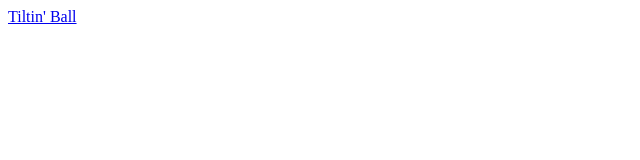
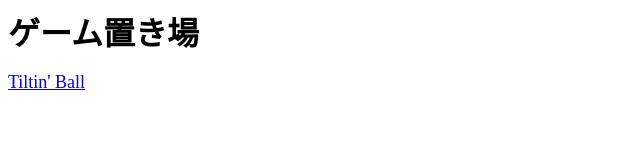
Before and after one commit to bluexxsun/bluexxsun.github.io, a plain HTML site: page index.html in a window 1280 px wide. Shown: the whole page, without its empty margins (0-640 px from the left). Drawn offline with Linux system fonts and the light colour scheme.

Commit message:
fixed index-file and resize game window

```diff
--- a/index.html
+++ b/index.html
@@ -3,8 +3,9 @@
 <title>ゲーム置き場</title>
 </head>
 <body>
-
-<a href="/Tiltin-Ball.html">Tiltin' Ball</a>
+<b><font size="+3">ゲーム置き場</font></b><br>
+<br>
+<font size="+1"><a href="/Tiltin-Ball.html">Tiltin' Ball</a></font>
 
 </body>
 </html>
```
Also changed, not shown: Tiltin-Ball.html (+2 -2 lines).
